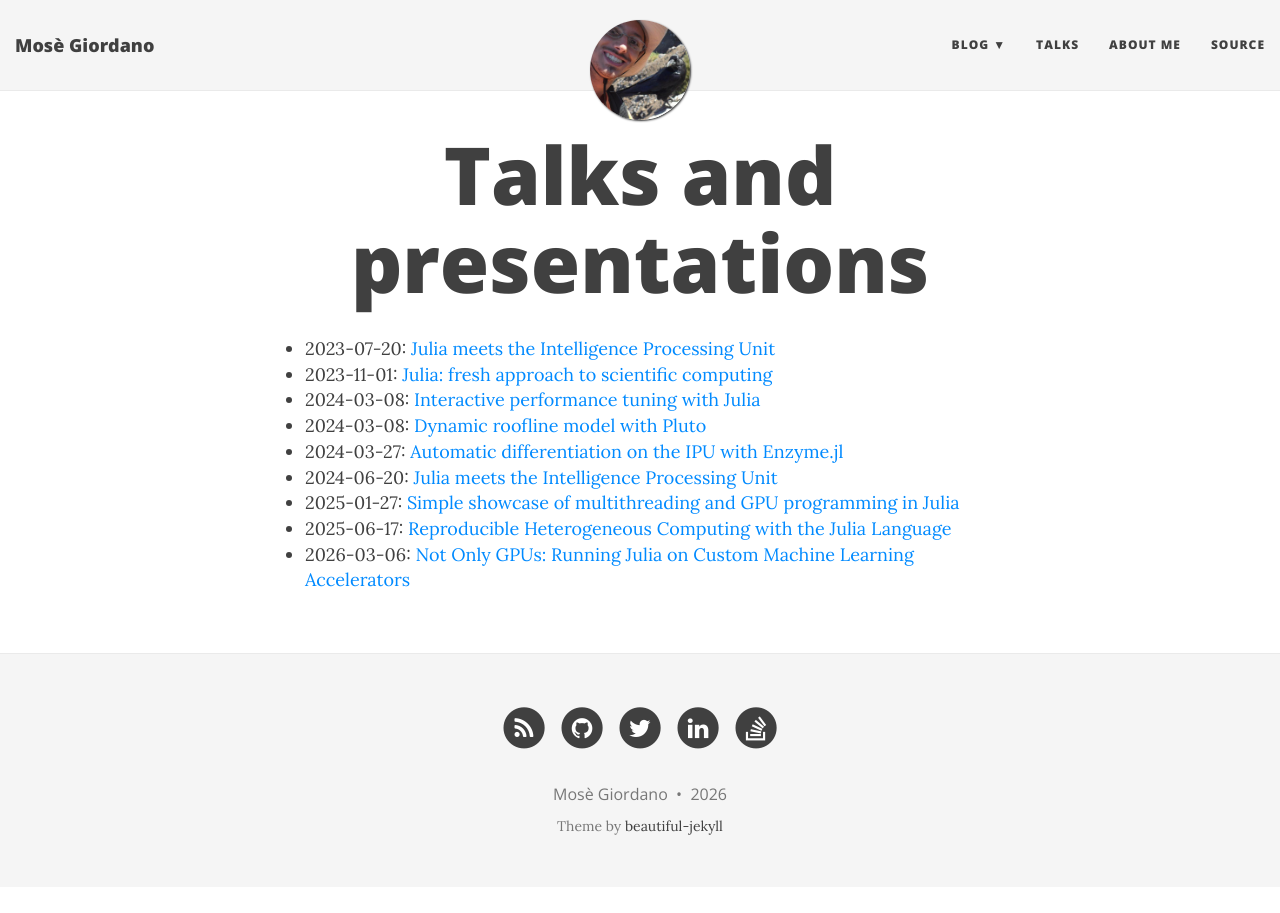
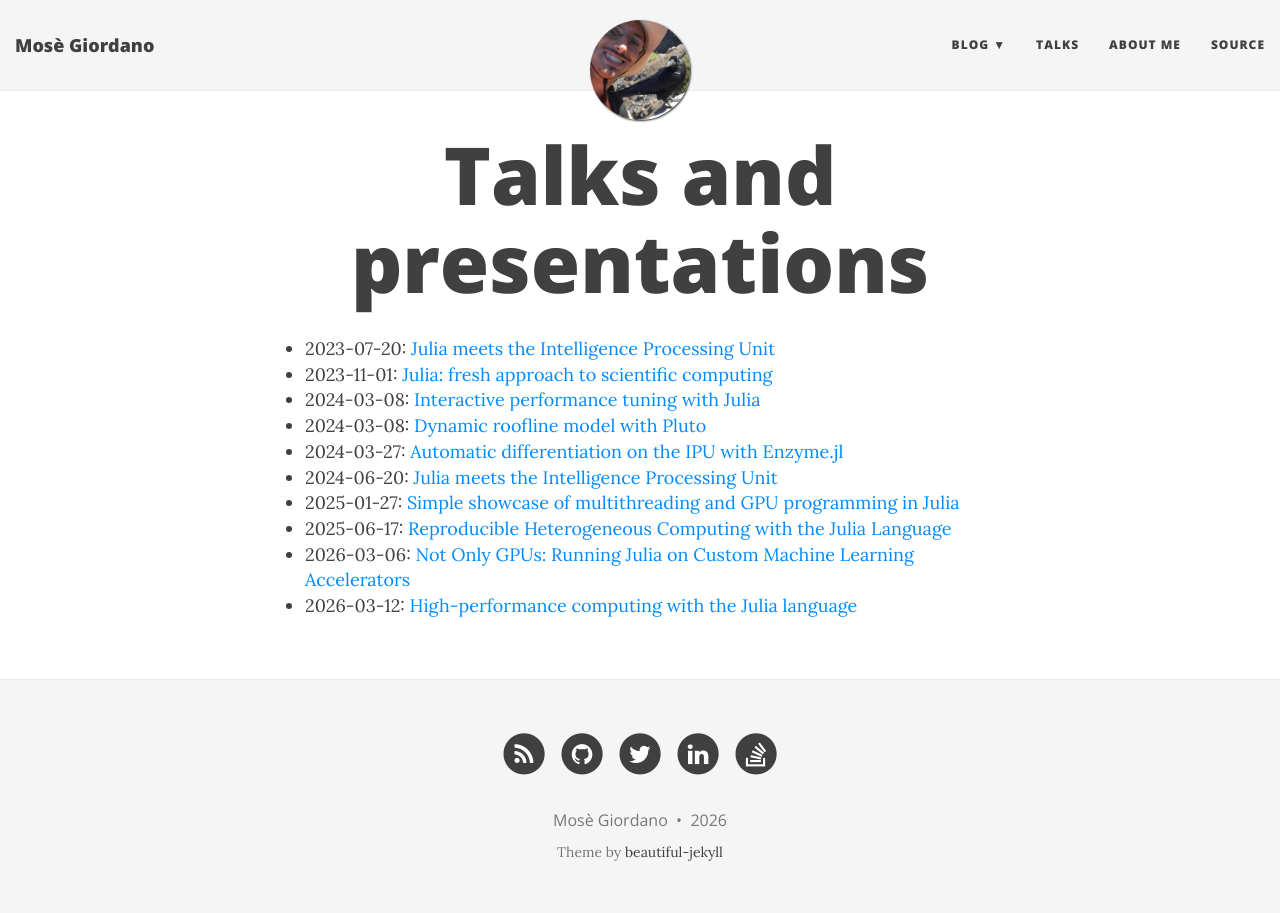
Before and after one commit to giordano/giordano.github.io, a Jekyll site: the page built from talks/index.md, in a window 1280 px wide. Built offline with Jekyll 4.4.1, drawn with Linux system fonts in a browser that asks for light colours; nearby versions of some CDN libraries.

Commit message:
Add RSE seminar to the talks list

```diff
--- a/talks/index.md
+++ b/talks/index.md
@@ -12,3 +12,4 @@ title: Talks and presentations
 * 2025-01-27: [Simple showcase of multithreading and GPU programming in Julia](./2025-01-27-multithreading-gpu)
 * 2025-06-17: [Reproducible Heterogeneous Computing with the Julia Language](./2025-06-17-pasc-reproducible-julia-ipu)
 * 2026-03-06: [Not Only GPUs: Running Julia on Custom Machine Learning Accelerators](./2026-03-06-siam-pp26-julia-ipu)
+* 2026-03-12: [High-performance computing with the Julia language](./2026-03-12-julia-hpc-rse-seminar)
```
